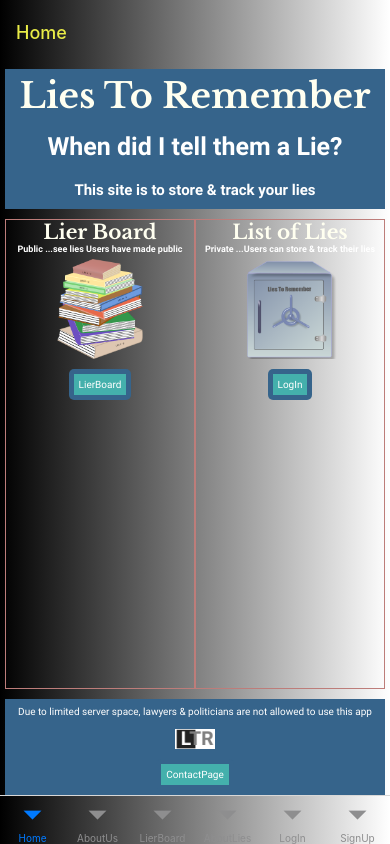
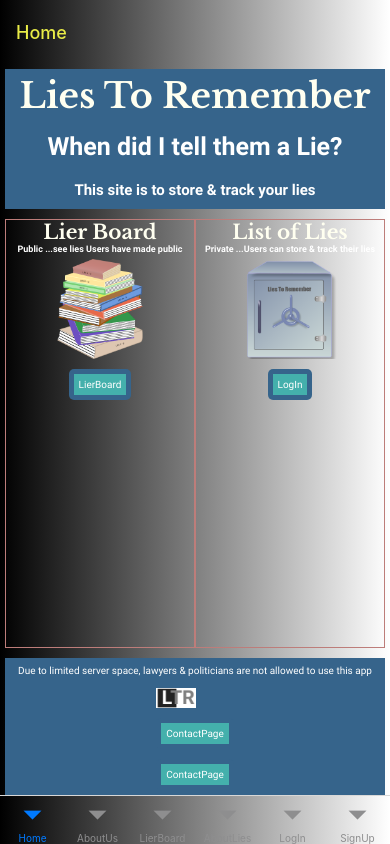
Before and after one commit to psteingh/LTRapp, a React Native app: screen /Home in a window 390 px wide. Built offline with nearby package versions, Linux system fonts and the light colour scheme.

Commit message:
ltrapp05181242

```diff
--- a/constants/ltrlogofooter.js
+++ b/constants/ltrlogofooter.js
@@ -1,4 +1,6 @@
 import { View, Image, StyleSheet } from 'react-native';
+
+import ButtonUseNav from '../home/ButtonUseNav';
 
 function LtrLogoFooter() {
   return (
@@ -6,6 +8,7 @@ function LtrLogoFooter() {
       <Image
         style={styles.imageLtrLogoFooter}
         source={require('../assets/images/ltrbrand.png')} />
+      <ButtonUseNav screenName='ContactPage' />
     </View>
   );
 }
```
